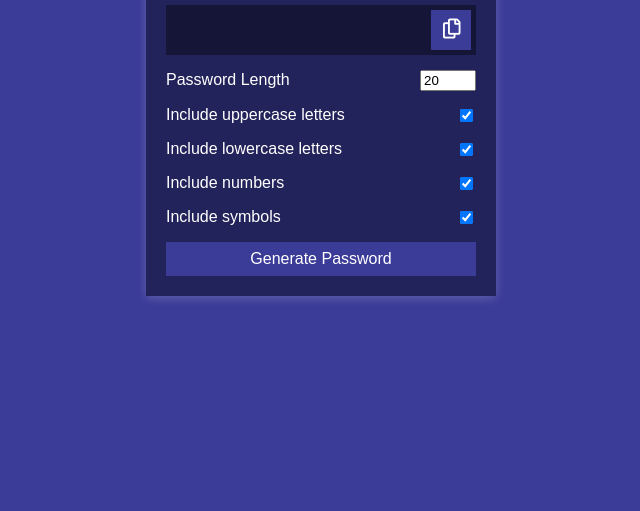
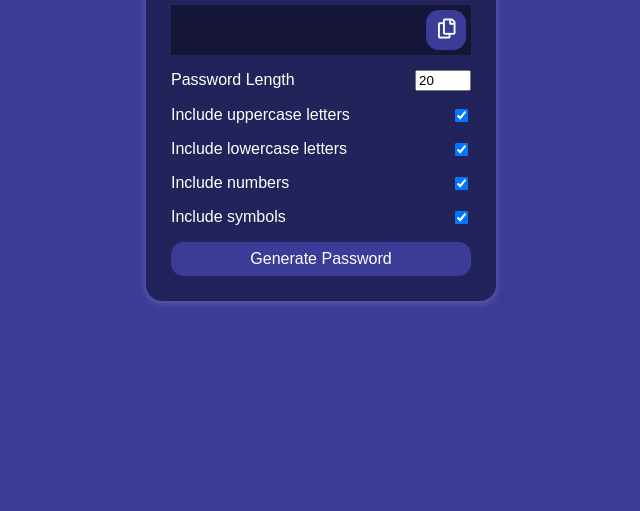
Before and after one commit to shubhammauryainfo/Html-Css-Javascript-projects, a plain HTML site: page 011-password generator/index.html in a window 1280 px wide. Shown: the part 289-800 px from the top of the page, without its empty margins (319-959 px from the left). Drawn offline with Linux system fonts and the light colour scheme; a web font is replaced by a local one.

Commit message:
Update style.css

```diff
--- a/011-password generator/style.css
+++ b/011-password generator/style.css
@@ -26,7 +26,8 @@ h2 {
 .container {
   background-color: #23235b;
   box-shadow: 0px 2px 10px rgba(255, 255, 255, 0.2);
-  padding: 20px;
+  padding: 25px;
+  border-radius: 1rem;
   width: 350px;
   max-width: 100%;
 }
@@ -62,6 +63,7 @@ h2 {
   background-color: #3b3b98;
   color: #fff;
   border: none;
+  border-radius: 0.8rem;
   font-size: 16px;
   padding: 8px 12px;
   cursor: pointer;
```
